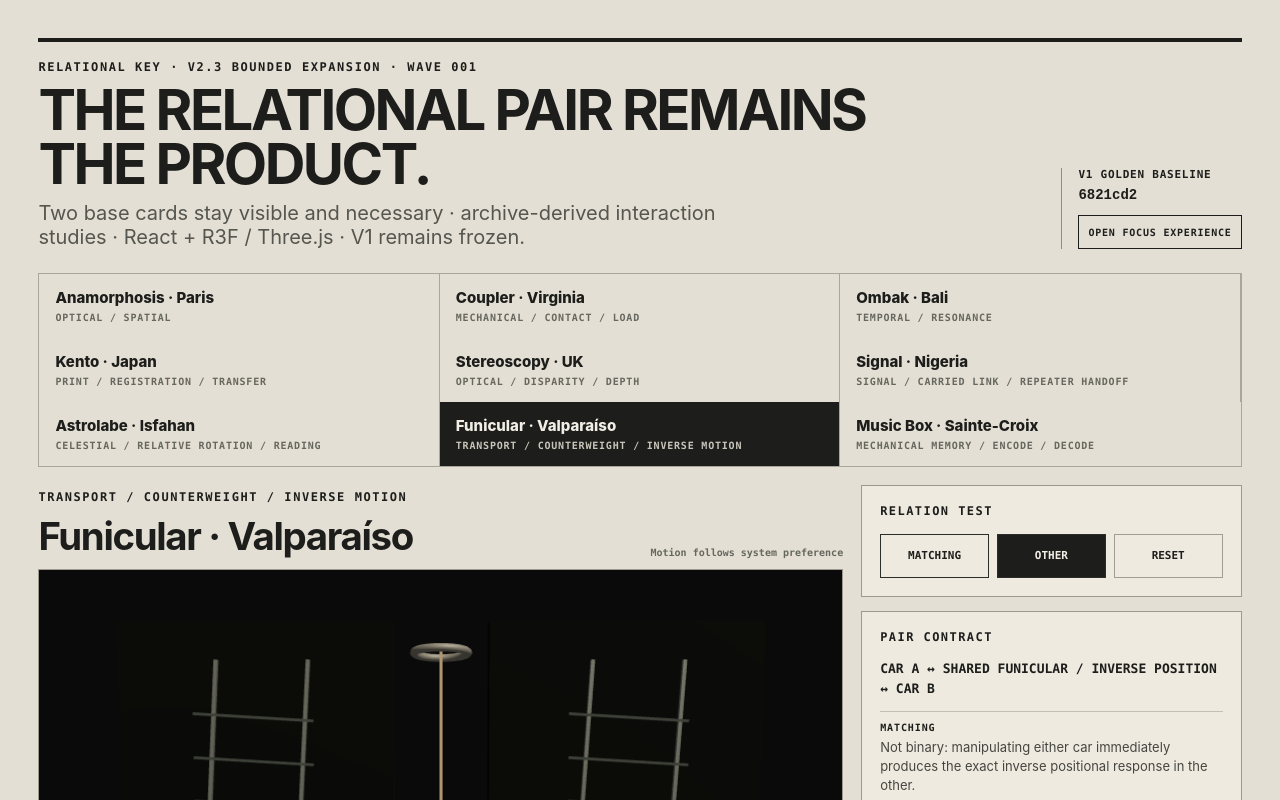
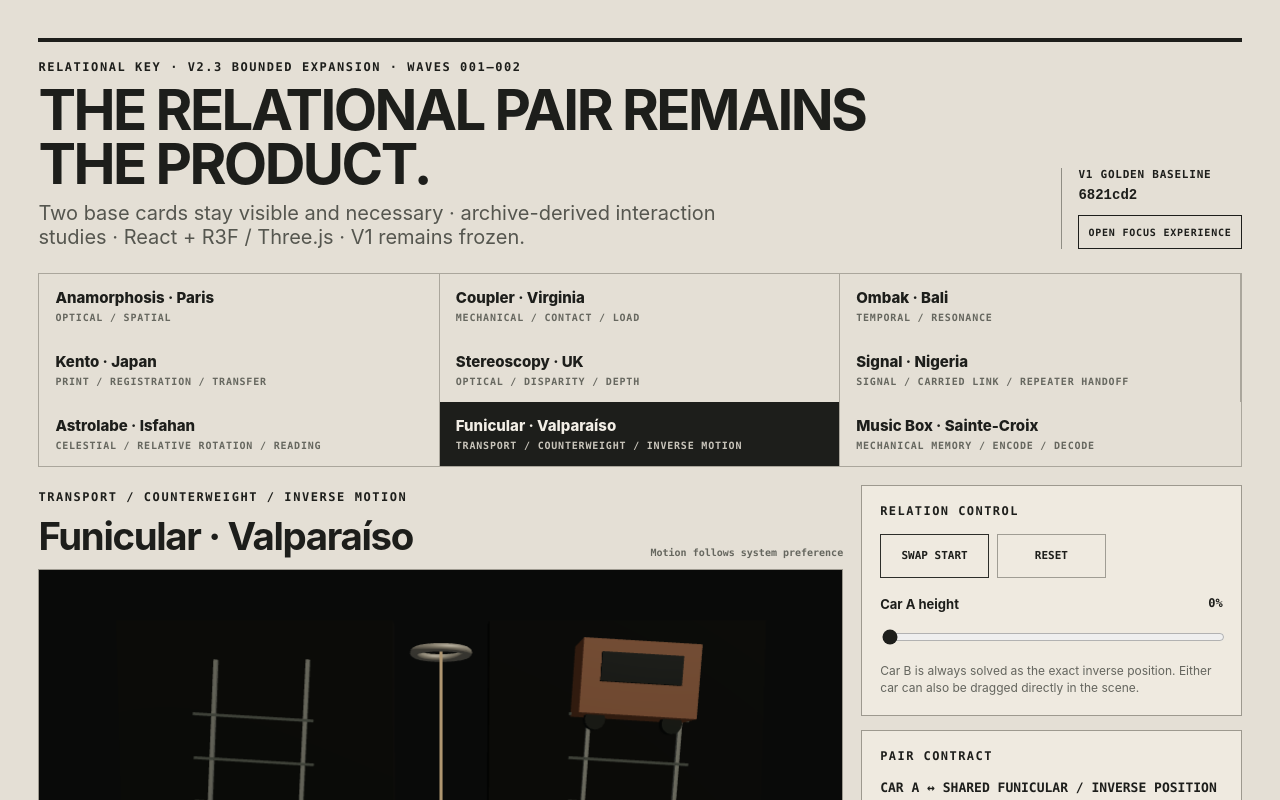
Before and after one commit to Faadil1/relational-key-three-poc, a React (Vite) app in the folder v2-app/: page / in a window 1280 px wide. Both pictures are taken after a click on the button 640 px from the left and 434 px from the top of the page. Shown: the top 800 px of the page. Built offline with nearby package versions, Linux system fonts and the light colour scheme.

Commit message:
feat(v2.3): integrate Wave 002 family-native controls

```diff
--- a/v2-app/src/App.jsx
+++ b/v2-app/src/App.jsx
@@ -14,6 +14,12 @@ const INITIAL = {
   kentoPressed: false,
   stereoDisparity: 0.72,
   signalAlignment: 0.34,
+  astrolabeAngle: 22,
+  astrolabePlateMode: 'other',
+  funicularPositionA: 0,
+  musicBoxEngaged: false,
+  musicBoxAngle: 0,
+  musicBoxPattern: 'A',
 };
 
 export default function App() {
@@ -37,6 +43,12 @@ export default function App() {
   const [kentoPressed, setKentoPressed] = useState(INITIAL.kentoPressed);
   const [stereoDisparity, setStereoDisparity] = useState(INITIAL.stereoDisparity);
   const [signalAlignment, setSignalAlignment] = useState(INITIAL.signalAlignment);
+  const [astrolabeAngle, setAstrolabeAngle] = useState(INITIAL.astrolabeAngle);
+  const [astrolabePlateMode, setAstrolabePlateMode] = useState(INITIAL.astrolabePlateMode);
+  const [funicularPositionA, setFunicularPositionA] = useState(INITIAL.funicularPositionA);
+  const [musicBoxEngaged, setMusicBoxEngaged] = useState(INITIAL.musicBoxEngaged);
+  const [musicBoxAngle, setMusicBoxAngle] = useState(INITIAL.musicBoxAngle);
+  const [musicBoxPattern, setMusicBoxPattern] = useState(INITIAL.musicBoxPattern);
   const reducedMotion = useReducedMotion();
 
   const focusMode = launch.focusMode;
@@ -99,6 +111,22 @@ export default function App() {
         ? 'MATCHING · Lanlate uplink orientation establishes a continuous relay path · the receiving card responds.'
         : 'OTHER · both signal cards remain valid · the relay path breaks before the receiving response registers.';
     }
+    if (activeId === 'astrolabe-isfahan') {
+      return astrolabePlateMode === 'local'
+        ? `LOCAL HORIZON ACTIVE · rete rotated to ${astrolabeAngle}° · structural celestial relation is readable.`
+        : `VALID OTHER PLATE · rete rotated to ${astrolabeAngle}° · a different horizon relation remains valid.`;
+    }
+    if (activeId === 'funicular-valparaiso') {
+      const p = funicularPositionA;
+      if (Math.abs(p - 0.5) < 0.045) return 'CROSSING · equal height · inverse positional relation remains active.';
+      if (p <= 0.035) return 'A LOW / B HIGH · opposed terminal positions · shared relation at rest.';
+      if (p >= 0.965) return 'A HIGH / B LOW · heights exchanged · shared relation remains active.';
+      return `OPPOSED MOTION · Car A ${Math.round(p * 100)}% · Car B ${Math.round((1 - p) * 100)}% · exact inverse response.`;
+    }
+    if (activeId === 'music-box-sainte-croix') {
+      if (!musicBoxEngaged) return `SEPARATE · editorial Cylinder ${musicBoxPattern} and tuned-comb member are both visible · no contact.`;
+      return `ENGAGED · Cylinder ${musicBoxPattern} at ${Math.round(musicBoxAngle)}° · pin geometry is decoded through visible comb-tooth contact events.`;
+    }
     return 'RELATION STATE UNAVAILABLE.';
   }, [
     activeId,
@@ -113,6 +141,12 @@ export default function App() {
     kentoPressed,
     stereoDisparity,
     signalAlignment,
+    astrolabeAngle,
+    astrolabePlateMode,
+    funicularPositionA,
+    musicBoxEngaged,
+    musicBoxAngle,
+    musicBoxPattern,
   ]);
 
   const applyRelation = (mode) => {
@@ -130,6 +164,13 @@ export default function App() {
       setStereoDisparity(nextMatching ? 0.16 : 0.72);
     } else if (activeId === 'signal-nigeria') {
       setSignalAlignment(nextMatching ? 1 : 0.34);
+    } else if (activeId === 'astrolabe-isfahan') {
+      setAstrolabePlateMode(nextMatching ? 'local' : 'other');
+      setAstrolabeAngle(nextMatching ? 42 : 22);
+    } else if (activeId === 'music-box-sainte-croix') {
+      setMusicBoxEngaged(true);
+      setMusicBoxPattern(nextMatching ? 'A' : 'B');
+      setMusicBoxAngle(nextMatching ? 52 : 68);
     }
   };
 
@@ -151,6 +192,16 @@ export default function App() {
     }
     if (activeId === 'stereoscopy-uk') setStereoDisparity(INITIAL.stereoDisparity);
     if (activeId === 'signal-nigeria') setSignalAlignment(INITIAL.signalAlignment);
+    if (activeId === 'astrolabe-isfahan') {
+      setAstrolabeAngle(INITIAL.astrolabeAngle);
+      setAstrolabePlateMode(INITIAL.astrolabePlateMode);
+    }
+    if (activeId === 'funicular-valparaiso') setFunicularPositionA(INITIAL.funicularPositionA);
+    if (activeId === 'music-box-sainte-croix') {
+      setMusicBoxEngaged(INITIAL.musicBoxEngaged);
+      setMusicBoxAngle(INITIAL.musicBoxAngle);
+      setMusicBoxPattern(INITIAL.musicBoxPattern);
+    }
   };
 
   let activeSceneProps = {};
@@ -166,6 +217,12 @@ export default function App() {
     activeSceneProps = { disparity: stereoDisparity, matching, reducedMotion };
   } else if (activeId === 'signal-nigeria') {
     activeSceneProps = { alignment: signalAlignment, matching, reducedMotion };
+  } else if (activeId === 'astrolabe-isfahan') {
+    activeSceneProps = { angle: astrolabeAngle, setAngle: setAstrolabeAngle, plateMode: astrolabePlateMode, reducedMotion };
+  } else if (activeId === 'funicular-valparaiso') {
+    activeSceneProps = { positionA: funicularPositionA, setPositionA: setFunicularPositionA, reducedMotion };
+  } else if (activeId === 'music-box-sainte-croix') {
+    activeSceneProps = { engaged: musicBoxEngaged, angle: musicBoxAngle, setAngle: setMusicBoxAngle, pattern: musicBoxPattern, reducedMotion };
   }
 
   const selectFamily = (id) => {
@@ -173,6 +230,19 @@ export default function App() {
     setActiveId(id);
     setRelationMode('other');
   };
+
+  const relationLabels = activeId === 'astrolabe-isfahan'
+    ? ['LOCAL PLATE', 'OTHER PLATE']
+    : activeId === 'music-box-sainte-croix'
+      ? ['CYLINDER A', 'OTHER CYLINDER']
+      : ['MATCHING', 'OTHER'];
+  const evidenceLabels = activeId === 'funicular-valparaiso'
+    ? ['PRIMARY RELATION', 'ALTERNATE VALID']
+    : activeId === 'astrolabe-isfahan'
+      ? ['LOCAL PLATE', 'OTHER PLATE']
+      : activeId === 'music-box-sainte-croix'
+        ? ['CYLINDER A', 'OTHER CYLINDER']
+        : ['MATCHING', 'OTHER'];
 
   return (
     <main className={focusMode ? 'app-shell focus-mode' : 'app-shell'}>
@@ -192,7 +262,7 @@ export default function App() {
       ) : (
         <header className="masthead">
           <div>
-            <p className="eyebrow">RELATIONAL KEY · V2.3 BOUNDED EXPANSION · WAVE 001</p>
+            <p className="eyebrow">RELATIONAL KEY · V2.3 BOUNDED EXPANSION · WAVES 001–002</p>
             <h1>THE RELATIONAL PAIR REMAINS THE PRODUCT.</h1>
             <p className="lede">Two base cards stay visible and necessary · archive-derived interaction studies · React + R3F / Three.js · V1 remains frozen.</p>
           </div>
@@ -233,145 +303,90 @@ export default function App() {
 
           {focusMode && (
             <div className="pair-member-rail" aria-label={`${pilot.label} relational pair`}>
-              <div>
-                <small>PAIR MEMBER A</small>
-                <strong>{pilot.pairMembers.a}</strong>
-              </div>
-              <div className="pair-relation">
-                <small>RELATION</small>
-                <strong>{pilot.pairMembers.relation}</strong>
-              </div>
-              <div>
-                <small>PAIR MEMBER B</small>
-                <strong>{pilot.pairMembers.b}</strong>
-              </div>
+              <div><small>PAIR MEMBER A</small><strong>{pilot.pairMembers.a}</strong></div>
+              <div className="pair-relation"><small>RELATION</small><strong>{pilot.pairMembers.relation}</strong></div>
+              <div><small>PAIR MEMBER B</small><strong>{pilot.pairMembers.b}</strong></div>
             </div>
           )}
 
           <div className="canvas-wrap" aria-hidden="true">
-            <Suspense
-              fallback={(
-                <div
-                  role="status"
-                  aria-live="polite"
-                  style={{ display: 'grid', placeItems: 'center', width: '100%', height: '100%', padding: 24 }}
-                >
-                  LOADING RELATIONAL SCENE · {pilot.label}
-                </div>
-              )}
-            >
+            <Suspense fallback={<div role="status" aria-live="polite" style={{ display: 'grid', placeItems: 'center', width: '100%', height: '100%', padding: 24 }}>LOADING RELATIONAL SCENE · {pilot.label}</div>}>
               <ActiveScene key={activeId} {...activeSceneProps} />
             </Suspense>
           </div>
 
-          <div className="status-strip" role="status" aria-live="polite" aria-atomic="true">
-            {status}
-          </div>
+          <div className="status-strip" role="status" aria-live="polite" aria-atomic="true">{status}</div>
         </div>
 
         <aside className="controls-column" aria-label={`${pilot.label} controls and evidence`}>
           <section className="control-panel">
-            <h3>RELATION TEST</h3>
-            <div className="relation-buttons">
-              <button
-                type="button"
-                className={matching ? 'primary active' : 'primary'}
-                aria-pressed={matching}
-                onClick={() => applyRelation('matching')}
-              >
-                MATCHING
-              </button>
-              <button
-                type="button"
-                className={!matching ? 'secondary active' : 'secondary'}
-                aria-pressed={!matching}
-                onClick={() => applyRelation('other')}
-              >
-                OTHER
-              </button>
-              <button type="button" className="ghost" onClick={resetActive}>RESET</button>
-            </div>
+            <h3>{activeId === 'funicular-valparaiso' ? 'RELATION CONTROL' : 'RELATION TEST'}</h3>
+
+            {activeId === 'funicular-valparaiso' ? (
+              <div className="relation-buttons">
+                <button type="button" className="primary" onClick={() => setFunicularPositionA((value) => 1 - value)}>SWAP START</button>
+                <button type="button" className="ghost" onClick={resetActive}>RESET</button>
+              </div>
+            ) : (
+              <div className="relation-buttons">
+                <button type="button" className={matching ? 'primary active' : 'primary'} aria-pressed={matching} onClick={() => applyRelation('matching')}>{relationLabels[0]}</button>
+                <button type="button" className={!matching ? 'secondary active' : 'secondary'} aria-pressed={!matching} onClick={() => applyRelation('other')}>{relationLabels[1]}</button>
+                <button type="button" className="ghost" onClick={resetActive}>RESET</button>
+              </div>
+            )}
 
             {activeId === 'anamorphosis-paris' && (
               <label className="range-control">
                 <span>Reflector relation offset <output>{anamorphosisOffset.toFixed(2)}</output></span>
-                <input
-                  type="range"
-                  min="-1"
-                  max="1"
-                  step="0.01"
-                  value={anamorphosisOffset}
-                  onChange={(event) => setAnamorphosisOffset(Number(event.target.value))}
-                />
+                <input type="range" min="-1" max="1" step="0.01" value={anamorphosisOffset} onChange={(event) => setAnamorphosisOffset(Number(event.target.value))} />
                 <small>Drag the cylinder directly or use this keyboard/touch-safe control.</small>
               </label>
             )}
 
             {activeId === 'coupler-virginia' && (
               <>
-                <label className="range-control">
-                  <span>Approach <output>{Math.round(couplerApproach * 100)}%</output></span>
-                  <input type="range" min="0" max="1" step="0.01" value={couplerApproach} onChange={(event) => setCouplerApproach(Number(event.target.value))} />
-                </label>
-                <label className="range-control">
-                  <span>Load-path pull <output>{Math.round(couplerPull * 100)}%</output></span>
-                  <input type="range" min="0" max="1" step="0.01" value={couplerPull} onChange={(event) => setCouplerPull(Number(event.target.value))} />
-                </label>
-                <div className="micro-actions">
-                  <button type="button" onClick={() => setCouplerApproach((value) => Math.min(1, value + 0.2))}>APPROACH +</button>
-                  <button type="button" onClick={() => setCouplerPull((value) => Math.min(1, value + 0.25))}>PULL +</button>
-                </div>
+                <label className="range-control"><span>Approach <output>{Math.round(couplerApproach * 100)}%</output></span><input type="range" min="0" max="1" step="0.01" value={couplerApproach} onChange={(event) => setCouplerApproach(Number(event.target.value))} /></label>
+                <label className="range-control"><span>Load-path pull <output>{Math.round(couplerPull * 100)}%</output></span><input type="range" min="0" max="1" step="0.01" value={couplerPull} onChange={(event) => setCouplerPull(Number(event.target.value))} /></label>
+                <div className="micro-actions"><button type="button" onClick={() => setCouplerApproach((value) => Math.min(1, value + 0.2))}>APPROACH +</button><button type="button" onClick={() => setCouplerPull((value) => Math.min(1, value + 0.25))}>PULL +</button></div>
               </>
             )}
 
             {activeId === 'ombak-bali' && (
               <>
-                <label className="range-control">
-                  <span>Synthetic base frequency <output>{ombakBase} Hz</output></span>
-                  <input type="range" min="160" max="360" step="1" value={ombakBase} onChange={(event) => setOmbakBase(Number(event.target.value))} />
-                </label>
-                <label className="range-control">
-                  <span>Paired difference study <output>{ombakDifference.toFixed(1)} Hz</output></span>
-                  <input type="range" min="1" max="10" step="0.1" value={ombakDifference} onChange={(event) => setOmbakDifference(Number(event.target.value))} />
-                  <small>This is a synthetic study control, not a claim of one universal Balinese tuning.</small>
-                </label>
-                <div className="micro-actions">
-                  {!audio.playing ? (
-                    <button type="button" onClick={audio.start}>START SYNTHETIC AUDIO</button>
-                  ) : (
-                    <button type="button" onClick={audio.stop}>STOP AUDIO</button>
-                  )}
-                </div>
+                <label className="range-control"><span>Synthetic base frequency <output>{ombakBase} Hz</output></span><input type="range" min="160" max="360" step="1" value={ombakBase} onChange={(event) => setOmbakBase(Number(event.target.value))} /></label>
+                <label className="range-control"><span>Paired difference study <output>{ombakDifference.toFixed(1)} Hz</output></span><input type="range" min="1" max="10" step="0.1" value={ombakDifference} onChange={(event) => setOmbakDifference(Number(event.target.value))} /><small>This is a synthetic study control, not a claim of one universal Balinese tuning.</small></label>
+                <div className="micro-actions">{!audio.playing ? <button type="button" onClick={audio.start}>START SYNTHETIC AUDIO</button> : <button type="button" onClick={audio.stop}>STOP AUDIO</button>}</div>
               </>
             )}
 
             {activeId === 'kento-japan' && (
               <>
-                <label className="range-control">
-                  <span>Kentō registration offset <output>{kentoOffset.toFixed(2)}</output></span>
-                  <input type="range" min="-0.5" max="0.5" step="0.01" value={kentoOffset} onChange={(event) => { setKentoOffset(Number(event.target.value)); setKentoPressed(false); }} />
-                  <small>The two base cards remain separate; registration determines whether transfer lands correctly.</small>
-                </label>
-                <div className="micro-actions">
-                  <button type="button" onClick={() => setKentoPressed(true)}>PRESS / TRANSFER</button>
-                </div>
+                <label className="range-control"><span>Kentō registration offset <output>{kentoOffset.toFixed(2)}</output></span><input type="range" min="-0.5" max="0.5" step="0.01" value={kentoOffset} onChange={(event) => { setKentoOffset(Number(event.target.value)); setKentoPressed(false); }} /><small>The two base cards remain separate; registration determines whether transfer lands correctly.</small></label>
+                <div className="micro-actions"><button type="button" onClick={() => setKentoPressed(true)}>PRESS / TRANSFER</button></div>
               </>
             )}
 
             {activeId === 'stereoscopy-uk' && (
-              <label className="range-control">
-                <span>Controlled disparity <output>{stereoDisparity.toFixed(2)}</output></span>
-                <input type="range" min="0.08" max="0.9" step="0.01" value={stereoDisparity} onChange={(event) => setStereoDisparity(Number(event.target.value))} />
-                <small>Depth is an optional relational reading; comprehension never depends on the viewer having stereopsis.</small>
-              </label>
+              <label className="range-control"><span>Controlled disparity <output>{stereoDisparity.toFixed(2)}</output></span><input type="range" min="0.08" max="0.9" step="0.01" value={stereoDisparity} onChange={(event) => setStereoDisparity(Number(event.target.value))} /><small>Depth is an optional relational reading; comprehension never depends on the viewer having stereopsis.</small></label>
             )}
 
             {activeId === 'signal-nigeria' && (
-              <label className="range-control">
-                <span>Uplink orientation <output>{Math.round(signalAlignment * 100)}%</output></span>
-                <input type="range" min="0" max="1" step="0.01" value={signalAlignment} onChange={(event) => setSignalAlignment(Number(event.target.value))} />
-                <small>The relay node visualizes the relationship; the two signal cards remain the persistent members.</small>
-              </label>
+              <label className="range-control"><span>Uplink orientation <output>{Math.round(signalAlignment * 100)}%</output></span><input type="range" min="0" max="1" step="0.01" value={signalAlignment} onChange={(event) => setSignalAlignment(Number(event.target.value))} /><small>The relay node visualizes the relationship; the two signal cards remain the persistent members.</small></label>
+            )}
+
+            {activeId === 'astrolabe-isfahan' && (
+              <label className="range-control"><span>Rete relative rotation <output>{Math.round(astrolabeAngle)}°</output></span><input type="range" min="-180" max="180" step="1" value={astrolabeAngle} onChange={(event) => setAstrolabeAngle(Number(event.target.value))} /><small>The latitude plate stays stationary while the rete rotates around the shared axis. This is a structural reading, not an astronomical calculator.</small></label>
+            )}
+
+            {activeId === 'funicular-valparaiso' && (
+              <label className="range-control"><span>Car A height <output>{Math.round(funicularPositionA * 100)}%</output></span><input type="range" min="0" max="1" step="0.01" value={funicularPositionA} onChange={(event) => setFunicularPositionA(Number(event.target.value))} /><small>Car B is always solved as the exact inverse position. Either car can also be dragged directly in the scene.</small></label>
+            )}
+
+            {activeId === 'music-box-sainte-croix' && (
+              <>
+                <label className="range-control"><span>Manual cylinder rotation <output>{Math.round(musicBoxAngle)}°</output></span><input type="range" min="0" max="359" step="1" value={musicBoxAngle} onChange={(event) => setMusicBoxAngle(Number(event.target.value))} /><small>Visual tooth response is the proof. No historical recording or authentic Paillard tune is used.</small></label>
+                <div className="micro-actions"><button type="button" onClick={() => setMusicBoxEngaged((value) => !value)}>{musicBoxEngaged ? 'DISENGAGE' : 'ENGAGE CYLINDER + COMB'}</button></div>
+              </>
             )}
           </section>
 
@@ -379,8 +394,8 @@ export default function App() {
             <h3>PAIR CONTRACT</h3>
             <p className="law">{pilot.law}</p>
             <dl>
-              <div><dt>MATCHING</dt><dd>{pilot.matching}</dd></div>
-              <div><dt>OTHER</dt><dd>{pilot.other}</dd></div>
+              <div><dt>{evidenceLabels[0]}</dt><dd>{pilot.matching}</dd></div>
+              <div><dt>{evidenceLabels[1]}</dt><dd>{pilot.other}</dd></div>
               <div><dt>MEMORABLE MOMENT</dt><dd>{pilot.memorable}</dd></div>
             </dl>
           </section>
```
